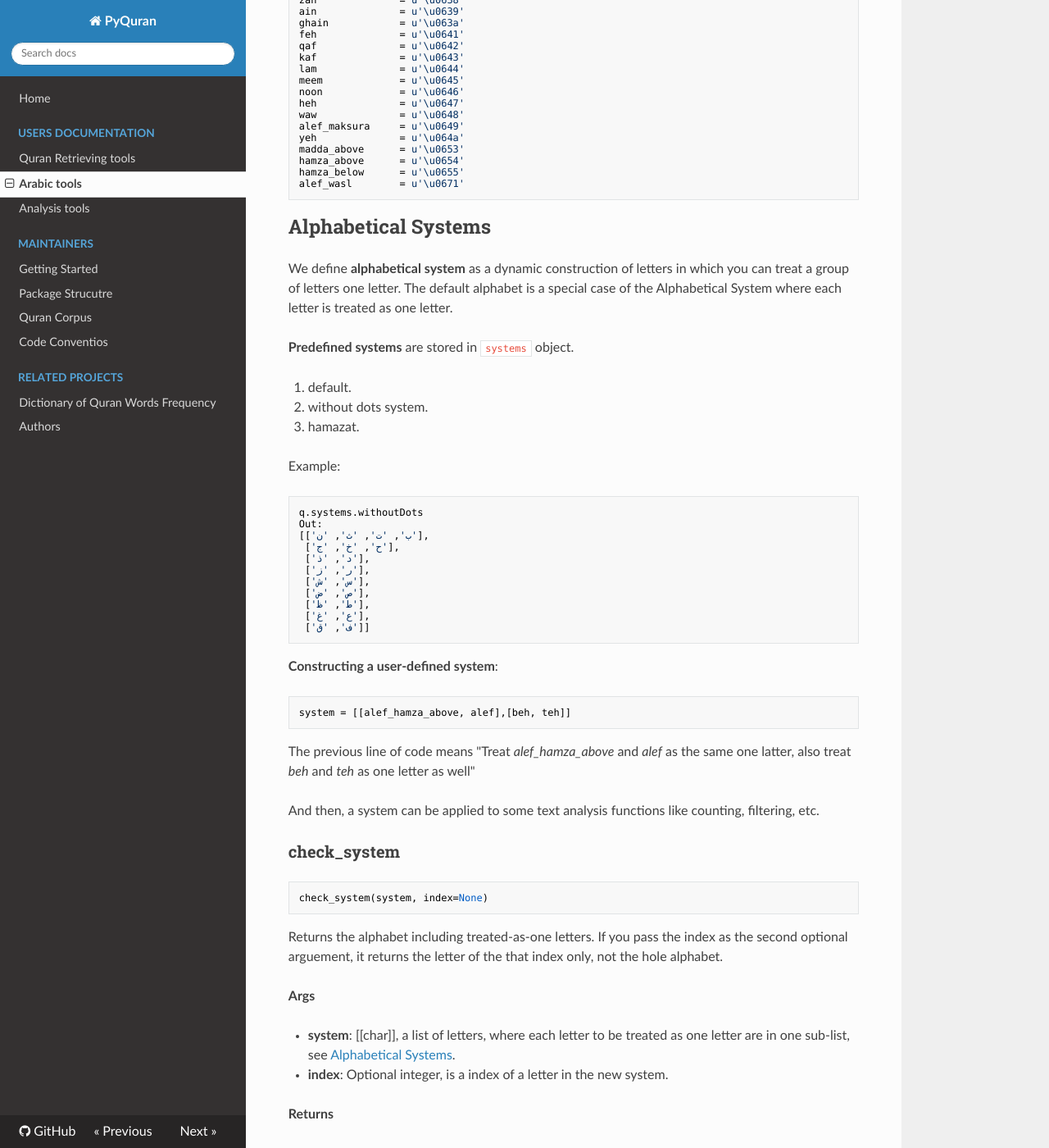
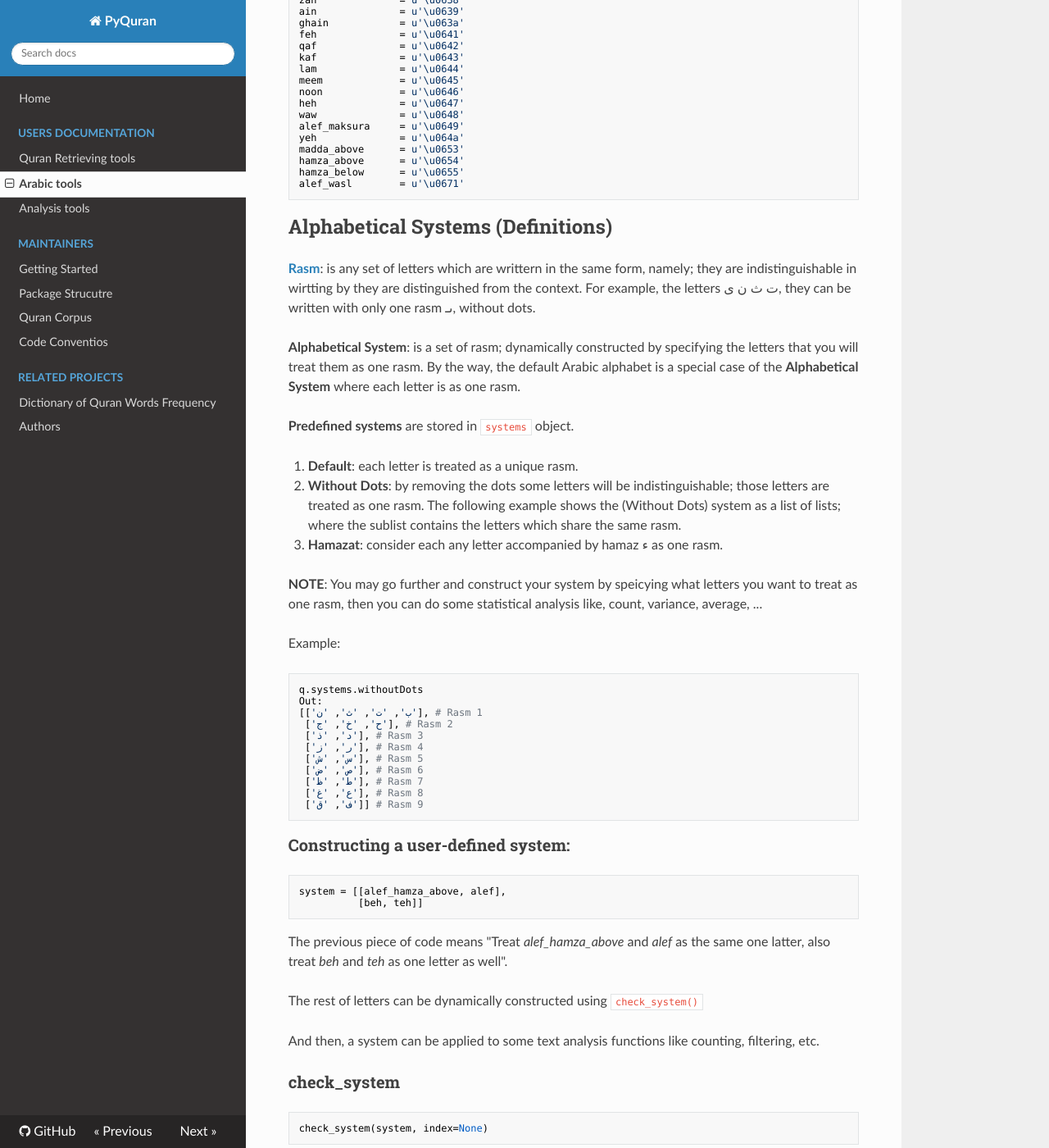
Before and after one commit to hci-lab/PyQuran, an MkDocs documentation site: the page built from documentation/docs/arabic_tools.md, in a window 1280 px wide and 1400 px high, scrolled down 545 px. Shown: the whole window at 82% size. Built offline with MkDocs 1.6.1, drawn with Linux system fonts in a browser that asks for light colours; nearby versions of some CDN libraries; old or Windows-style settings are respelled for this version of MkDocs; some of the changed text lies outside the part shown.

Commit message:
updating docs

````diff
--- a/documentation/docs/arabic_tools.md
+++ b/documentation/docs/arabic_tools.md
@@ -46,39 +46,56 @@ alef_wasl        = u'\u0671'
 ```
 
 
-## Alphabetical Systems
-We define **alphabetical system** as a dynamic construction of letters in which
-you can treat a group of letters one letter. The default alphabet is a special
-case of the Alphabetical System where each letter is treated as one letter.
+## Alphabetical Systems (Definitions)
+[**Rasm**](https://en.wikipedia.org/wiki/Rasm): is any set of letters which are
+writtern in the same form, namely; they are indistinguishable in wirtting by
+they are distinguished from the context. For example, the letters  ت ث ن ى,
+they can be written with only one rasm ىـ, without dots.
+
+**Alphabetical System**: is a set of rasm; dynamically constructed by
+specifying the letters that you will treat them as one rasm. By the way,  the
+default Arabic alphabet is a special case of the **Alphabetical System** where
+each letter is as one rasm.
+
 
 **Predefined systems** are stored in `systems` object.
 
-1. default.
-2. without dots system.
-3. hamazat.
+1. **Default**: each letter is treated as a unique rasm.
+2. **Without Dots**: by removing the dots some letters will be
+    indistinguishable; those letters are treated as one rasm.
+    The following example shows the (Without Dots) system as a list of lists;
+    where the sublist contains the letters which share the same rasm.
+3. **Hamazat**: consider each any letter accompanied by hamaz ء as one rasm.
+
+**NOTE**: You may go further and construct your system by speicying what
+letters you want to treat as one rasm, then you can do some statistical
+analysis like, count, variance, average, ...
 
 Example:
 ```python
 q.systems.withoutDots
 Out:
-[['ب', 'ت', 'ث', 'ن'],
- ['ح', 'خ', 'ج'],
- ['د', 'ذ'],
- ['ر', 'ز'],
- ['س', 'ش'],
- ['ص', 'ض'],
- ['ط', 'ظ'],
- ['ع', 'غ'],
- ['ف', 'ق']]
+[['ب', 'ت', 'ث', 'ن'], # Rasm 1
+ ['ح', 'خ', 'ج'], # Rasm 2
+ ['د', 'ذ'], # Rasm 3
+ ['ر', 'ز'], # Rasm 4
+ ['س', 'ش'], # Rasm 5
+ ['ص', 'ض'], # Rasm 6
+ ['ط', 'ظ'], # Rasm 7
+ ['ع', 'غ'], # Rasm 8
+ ['ف', 'ق']] # Rasm 9
 ```
 
 
-**Constructing a user-defined system**:
+### Constructing a user-defined system:
 ```python
-system = [[alef_hamza_above, alef],[beh, teh]]
+system = [[alef_hamza_above, alef],
+          [beh, teh]]
 ```
-The previous line of code means "Treat *alef_hamza_above* and *alef*
-as the same one latter, also treat *beh* and *teh* as one letter as well"
+The previous piece of code means "Treat *alef_hamza_above* and *alef*
+as the same one latter, also treat *beh* and *teh* as one letter as well".
+
+The rest of letters can be dynamically constructed using `check_system()`
 
 And then, a system can be applied to some text analysis functions like counting,
 filtering, etc.
@@ -156,33 +173,6 @@
 ```
 The previous example prints each letter as one element in a new alphabet list,
 as you can see the two letters alef and beh are considered one letter.
-
-----
-
-### shape
-
-
-```python
-shape(system)
-```
-
-
-shape declare a new system for alphabets ,user pass the alphabets "in a list of list"
-   that want to count it as on shape "inner list" and returns a dictionary has the same value
-   for each set of alphabets and diffrent values for the rest of alphabets
-
-
-__Args__
-
-
-param1 ([[char]]): a list of list of alphabets , each inner list have
-		  alphabets that with be count  as one shape .
-
-__Returns__
-
-
-- __dictionary__: with all alphabets, where each char "key"  have a value
-value will be equals for alphabets that will be count as oe shape
 
 ----
 
````
Also changed, not shown: documentation/docs/CONTRIBUTING.md (+6 -10 lines), documentation/docs/code_conventions.md (+1 -1 lines), documentation/docs/dictFrec.md (+1 -0 lines), documentation/docs/index.md (+9 -9 lines), documentation/docs/quran_tools.md (+1 -1 lines), documentation/sources/analysis_tools_template.md (added, +1 -0 lines), documentation/sources/arabic_tools_template.md (added, +106 -0 lines), documentation/sources/quran_tools_template.md (added, +8 -0 lines), 1 other file.
